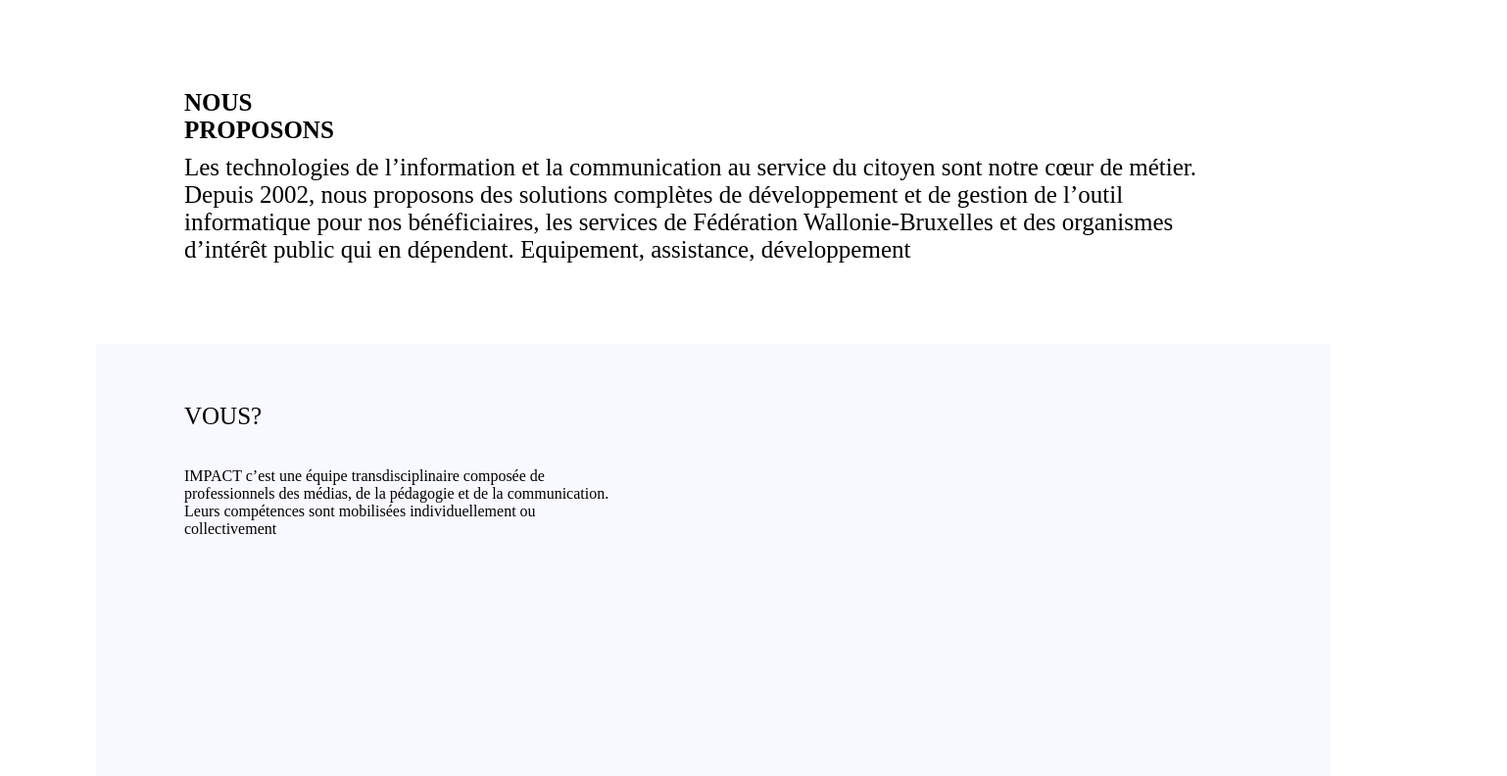
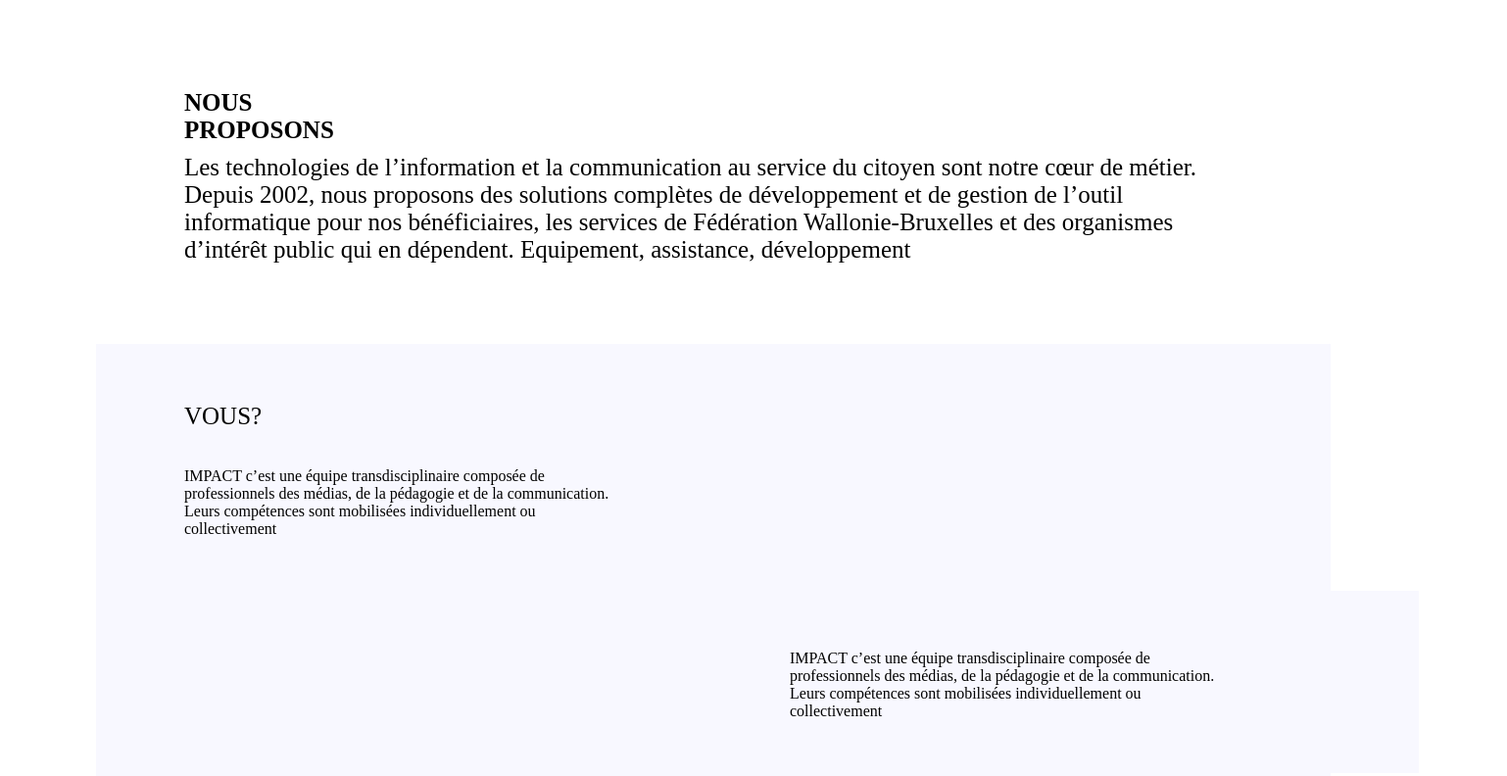
Before and after one commit to SuziVo/lesson-5., a plain HTML site: page index.html in a window 1280 px wide. Shown: the whole page at 98% size, 1538 px wide, since content can reach past the window. Drawn offline with Linux system fonts and the light colour scheme.

Commit message:
added div class text 2

```diff
--- a/index.html
+++ b/index.html
@@ -19,7 +19,11 @@
 			<div class="box1-text">
 				IMPACT c’est une équipe transdisciplinaire composée de professionnels des médias, de la pédagogie et de la communication. Leurs compétences sont mobilisées individuellement ou collectivement
 			</div>
+			<div class="box2-text">
+				IMPACT c’est une équipe transdisciplinaire composée de professionnels des médias, de la pédagogie et de la communication. Leurs compétences sont mobilisées individuellement ou collectivement
+			</div>
 		</div>
+
 	</section>
 
 </body>
--- a/style.css
+++ b/style.css
@@ -41,3 +41,11 @@ div{
 	padding-top: 30px;
 	display: inline-block;
 }
+.box2-text{
+	display: inline-block;
+	height:126px ;
+	width: 438px;
+	padding-left: 618px;
+	padding-right: 204px;
+	padding-top: 60px;
+}
```
